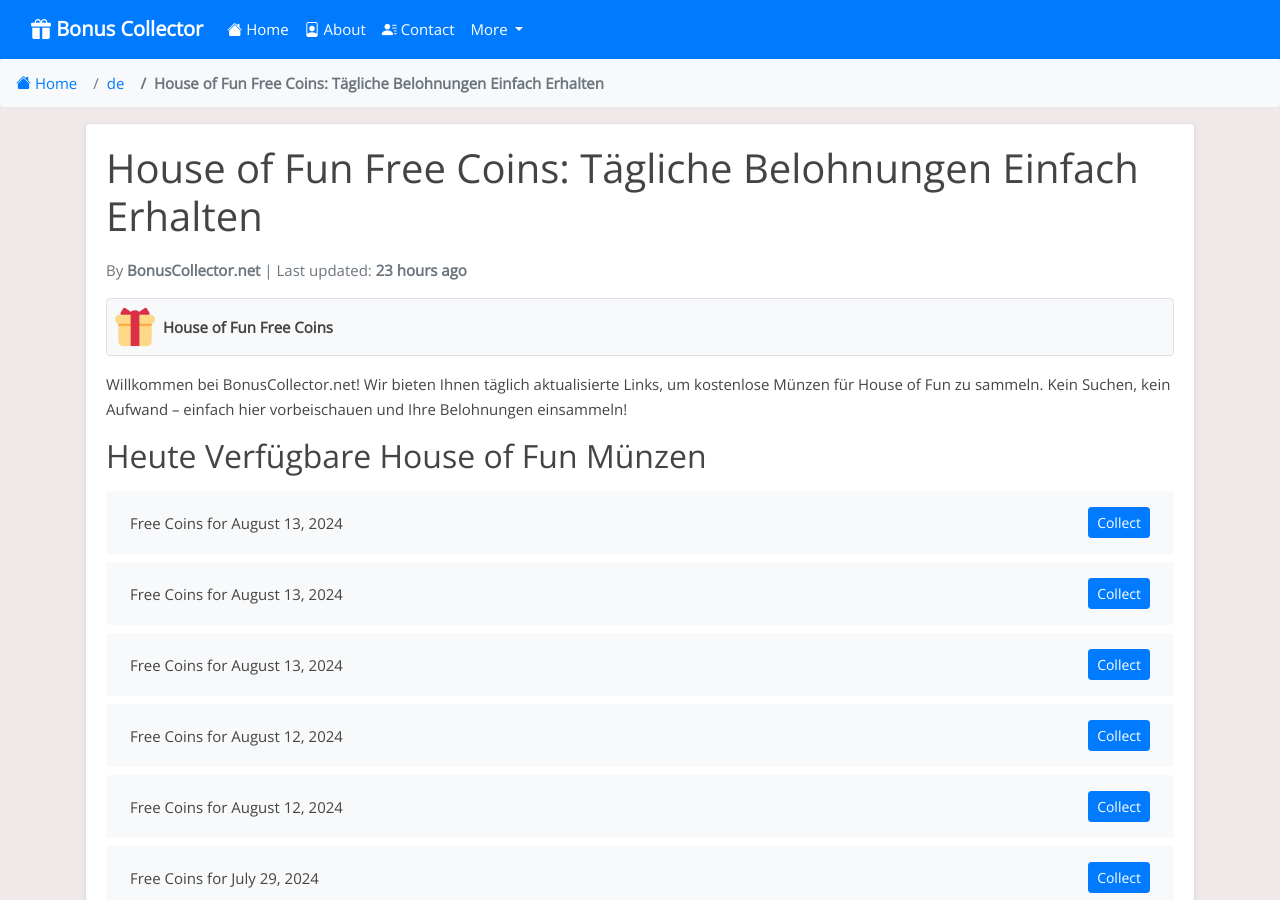
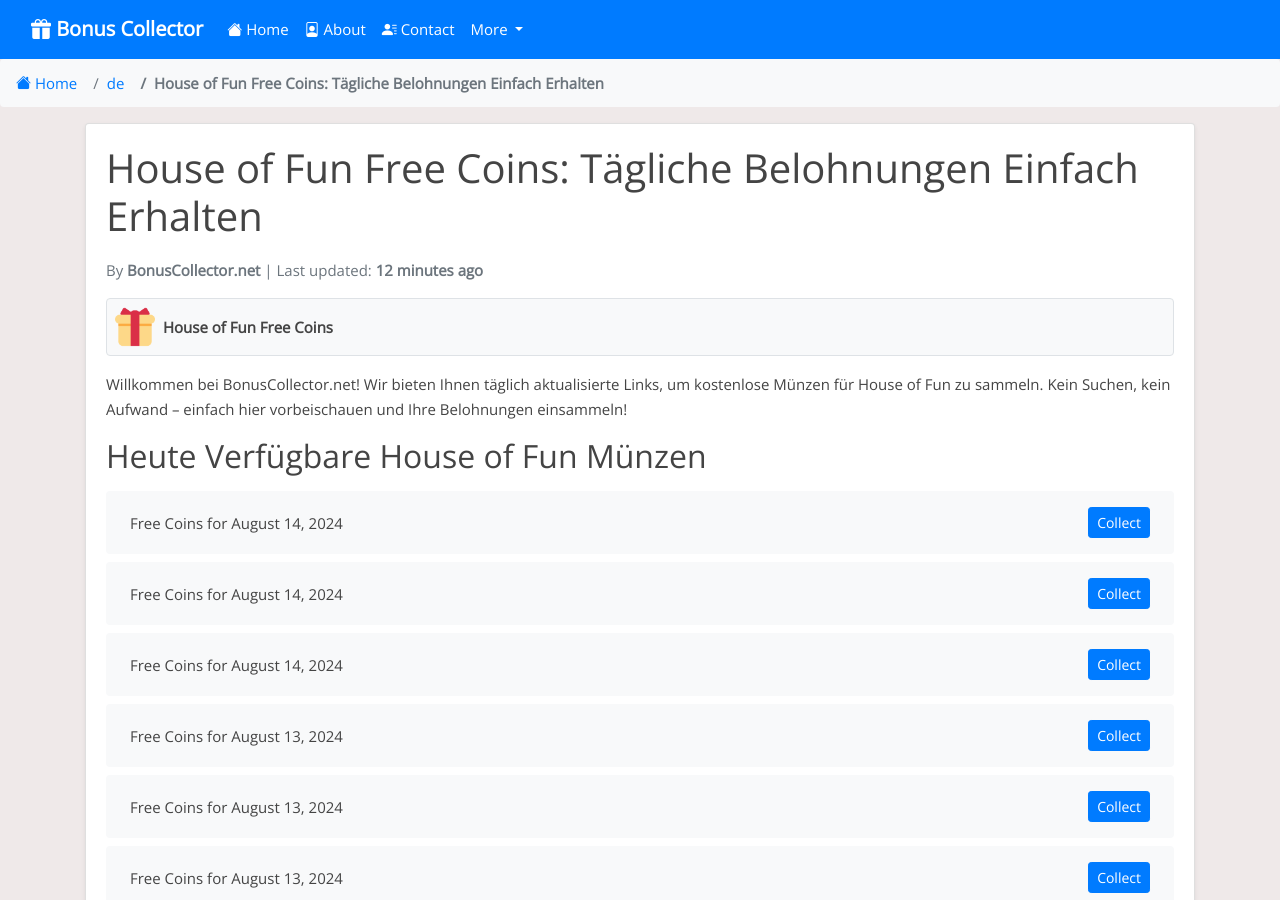
Before and after one commit to Prollad99/bs-net, a Jekyll site: the page built from de/_posts/2024-07-18-house-of-fun.md, in a window 1280 px wide and 900 px high. Built offline with Jekyll 4.4.1, drawn with Linux system fonts in a browser that asks for light colours; nearby versions of some CDN libraries; comment, search, counter and statistics services are not loaded; some of the changed text lies outside the part shown.

Commit message:
Update house-of-fun reward links and last modified date

```diff
--- a/_data/include_files.yml
+++ b/_data/include_files.yml
@@ -11,7 +11,7 @@
   last_modified: 2024-08-14 03:12:22
 
 house-of-fun.html:
-  last_modified: 2024-08-13 03:35:58
+  last_modified: 2024-08-14 03:12:27
 
 cash-frenzy.html:
   last_modified: 2024-08-14 03:12:23
--- a/_includes/house-of-fun.html
+++ b/_includes/house-of-fun.html
@@ -1,4 +1,16 @@
 <ul class="list-group mt-3 mb-4">
+  <li class="list-group-item d-flex justify-content-between align-items-center">
+    <span>Free Coins for August 14, 2024</span>
+    <a href="https://playtika.onelink.me/hof/w4blbwsu?af_dp=hof%3A%2F%2F&af_force_deeplink=true&c_id=2024M8D13_23&s_id=1060&deeplink=eyJpZCI6ImM2YWI5MzA4LWQ2ZDktNDQ1Zi1hZDA1LWVhOTQ3NjliZjhmZSIsImFjIjoiaG9mX2dpZnRfY291cG9uIn0=" class="btn btn-primary btn-sm">Collect</a>
+  </li>
+  <li class="list-group-item d-flex justify-content-between align-items-center">
+    <span>Free Coins for August 14, 2024</span>
+    <a href="https://playtika.onelink.me/hof/w4blbwsu?af_dp=hof%3A%2F%2F&af_force_deeplink=true&c_id=2024M8D13_19&s_id=1060&deeplink=eyJpZCI6ImM2NjIxYWM3LWEyYTUtNGU3ZS1hMTE2LWQ4ZjhiYTI0ODUwMCIsImFjIjoiaG9mX2dpZnRfY291cG9uIn0=" class="btn btn-primary btn-sm">Collect</a>
+  </li>
+  <li class="list-group-item d-flex justify-content-between align-items-center">
+    <span>Free Coins for August 14, 2024</span>
+    <a href="https://playtika.onelink.me/hof/w4blbwsu?af_dp=hof%3A%2F%2F&af_force_deeplink=true&c_id=2024M8D13_07&s_id=1060&deeplink=eyJpZCI6IjRlYWU5MTY3LWFiOWUtNDNmNC1iNzViLWE3Mjk3ODljOWZjMyIsImFjIjoiaG9mX2dpZnRfY291cG9uIn0=" class="btn btn-primary btn-sm">Collect</a>
+  </li>
   <li class="list-group-item d-flex justify-content-between align-items-center">
     <span>Free Coins for August 13, 2024</span>
     <a href="https://playtika.onelink.me/hof/w4blbwsu?af_dp=hof%3A%2F%2F&af_force_deeplink=true&c_id=2024M8D12_23&s_id=1060&deeplink=eyJpZCI6ImQyNTVkOTg2LWQ5OGEtNDkwZi04ZmZjLTU2ZGFkY2NiZDBkNyIsImFjIjoiaG9mX2dpZnRfY291cG9uIn0=" class="btn btn-primary btn-sm">Collect</a>
@@ -387,16 +399,4 @@
     <span>Free Coins for July 25, 2024</span>
     <a href="https://playtika.onelink.me/hof/w4blbwsu?af_dp=hof%3A%2F%2F&af_force_deeplink=true&c_id=2024M7D24_23&s_id=1060&deeplink=eyJpZCI6ImY0YmJmN2YxLTlmZTUtNDI4ZS1hZWU2LTk4NzkyYzM4NDdiMyIsImFjIjoiaG9mX2dpZnRfY291cG9uIn0=" class="btn btn-primary btn-sm">Collect</a>
   </li>
-  <li class="list-group-item d-flex justify-content-between align-items-center">
-    <span>Free Coins for July 25, 2024</span>
-    <a href="https://playtika.onelink.me/hof/w4blbwsu?af_dp=hof%3A%2F%2F&af_force_deeplink=true&c_id=2024M7D24_19&s_id=1060&deeplink=eyJpZCI6ImEzNWUwYzI3LWQwMmQtNGI0Yy1iYjYzLThkN2VhOTI5MDhjNyIsImFjIjoiaG9mX2dpZnRfY291cG9uIn0=" class="btn btn-primary btn-sm">Collect</a>
-  </li>
-  <li class="list-group-item d-flex justify-content-between align-items-center">
-    <span>Free Coins for July 25, 2024</span>
-    <a href="https://playtika.onelink.me/hof/w4blbwsu?af_dp=hof%3A%2F%2F&af_force_deeplink=true&c_id=2024M7D24_07&s_id=1060&deeplink=eyJpZCI6IjEwYzgwNzkzLWI0YTUtNDZjYi04YWIwLTY5Y2RiYTk1MTJhMSIsImFjIjoiaG9mX2dpZnRfY291cG9uIn0=" class="btn btn-primary btn-sm">Collect</a>
-  </li>
-  <li class="list-group-item d-flex justify-content-between align-items-center">
-    <span>Free Coins for July 24, 2024</span>
-    <a href="https://playtika.onelink.me/hof/w4blbwsu?af_dp=hof%3A%2F%2F&af_force_deeplink=true&c_id=2024M7D23_07&s_id=1060&deeplink=eyJpZCI6IjFhN2NkMDA2LTliYjAtNDNkNi05NWEzLTFhMWI4MzBkNDAzMyIsImFjIjoiaG9mX2dpZnRfY291cG9uIn0=" class="btn btn-primary btn-sm">Collect</a>
-  </li>
 </ul>
```
Also changed, not shown: links-json/house-of-fun.json (+12 -12 lines).
